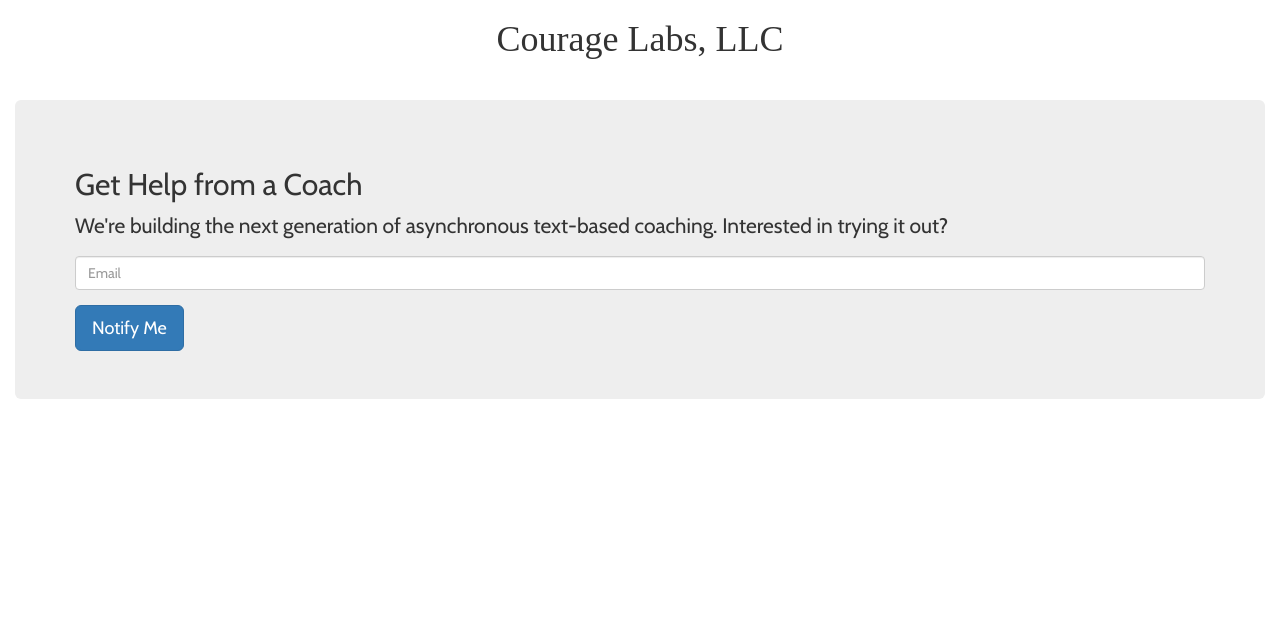
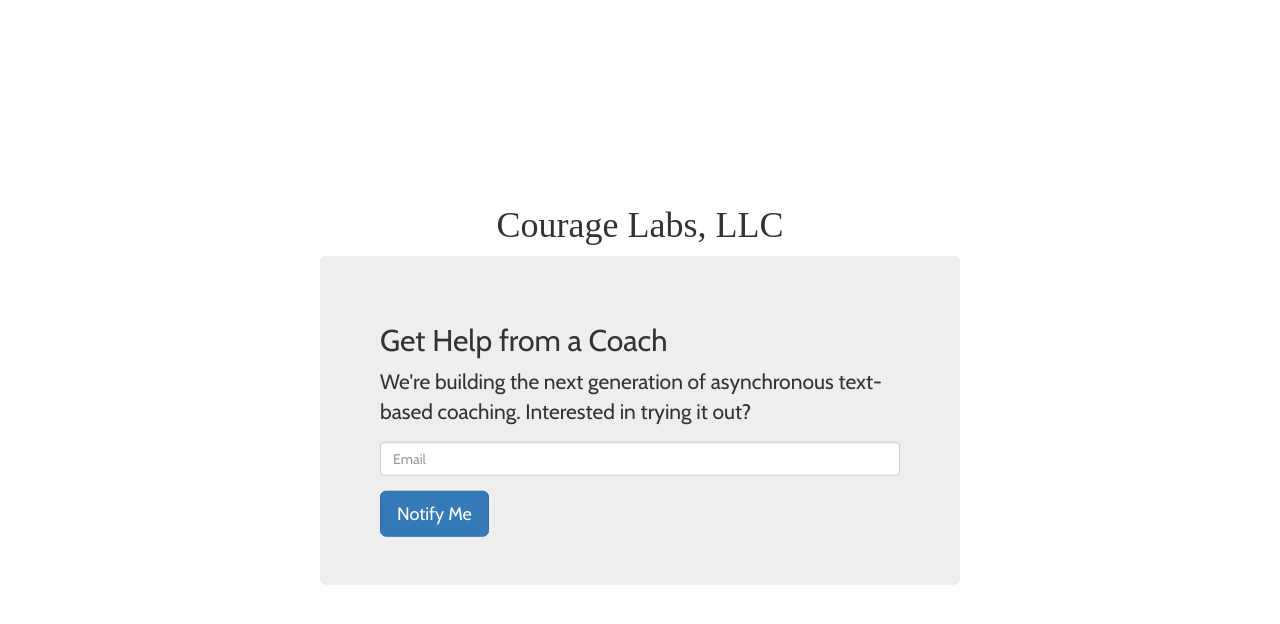
Before and after one commit to travispmarsh/crispy-UI, a plain HTML site: page resources/public/index.html in a window 1280 px wide. Drawn offline with nearby package versions, Linux system fonts and the light colour scheme; a web font is replaced by a local one.

Commit message:
Styling cleanup.

```diff
--- a/resources/public/css/theme.css
+++ b/resources/public/css/theme.css
@@ -24,9 +24,19 @@ body {
 h1 {
   font-family: "Lusitana", serif;
   text-align: center;
-  margin-bottom: 40px;
 }
 
-.get-notified {
-  margin-top: 20px;
+@media (max-width: 766px) {
+  .jumbotron {
+    padding: 20px;
+  }
 }
+
+@media (min-width: 1024px) {
+  .main-content {
+    position: absolute;
+    top: 50%;
+    left: 50%;
+    transform: translate(-50%, -50%);
+  }
+}
--- a/resources/public/index.html
+++ b/resources/public/index.html
@@ -31,14 +31,18 @@
   <link href="css/theme.css" type="text/css" rel="stylesheet"/>
 </head>
 <body>
-<div class="container-fluid">
+
+<div class="get-notified container">
+  <div class="main-content">
+
     <h1>Courage Labs, LLC</h1>
 
     <div class="jumbotron">
       <h2>Get Help from a Coach</h2>
 
       <p>
-      We're building the next generation of asynchronous text-based coaching.
+        We're building the next generation of asynchronous text-based
+        coaching.
         Interested in trying it out?
       </p>
 
@@ -47,8 +51,10 @@
           <input type="email" class="form-control" id="email"
                  placeholder="Email">
         </div>
-      <button type="submit" class="btn btn-lg btn-primary">Notify Me</button>
+        <button type="submit" class="btn btn-lg btn-primary">Notify Me
+        </button>
       </form>
+    </div>
   </div>
 </div>
 
```
Also changed, not shown: 2 other files. Lines whose indentation alone changed are shown as unchanged.
